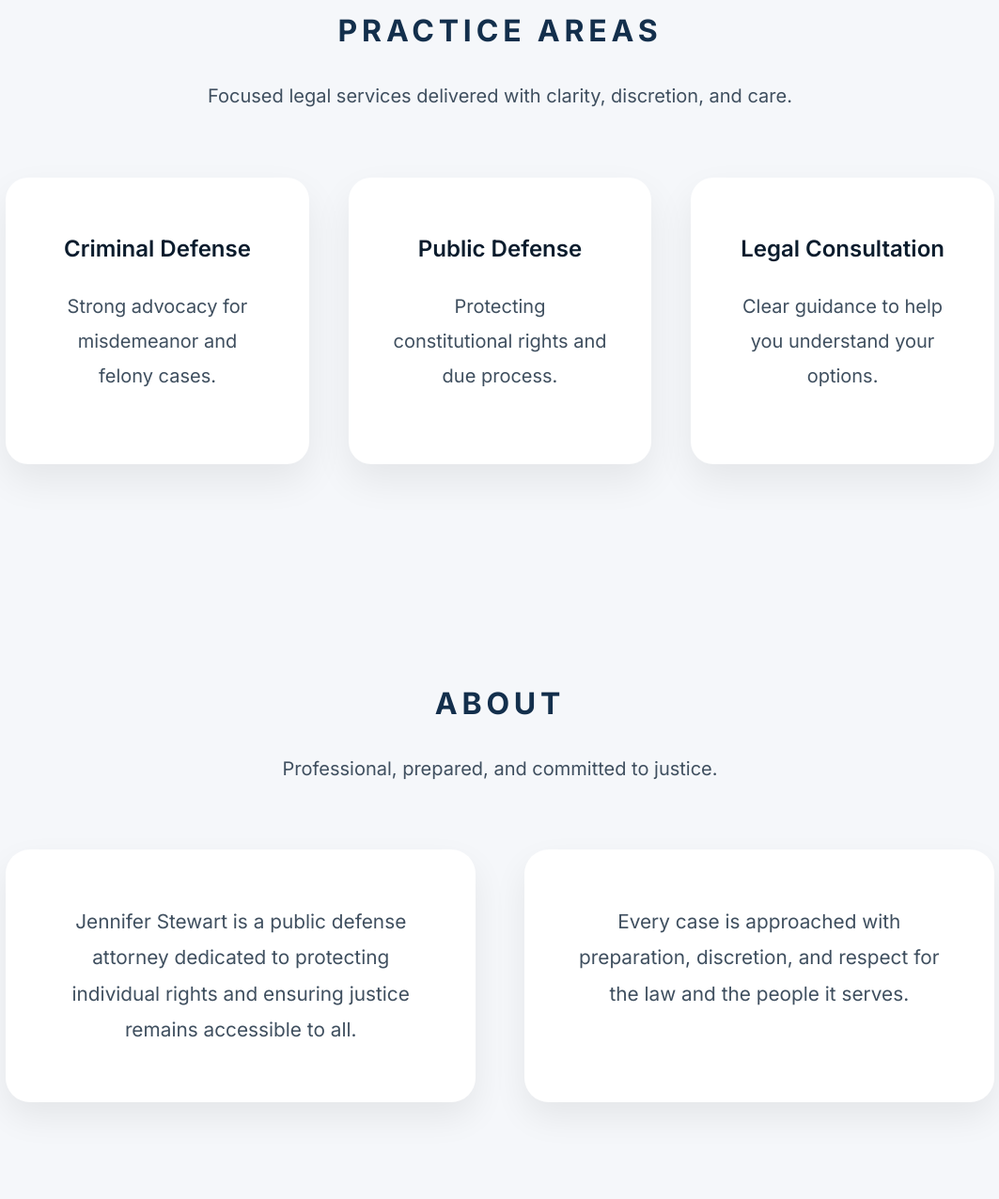
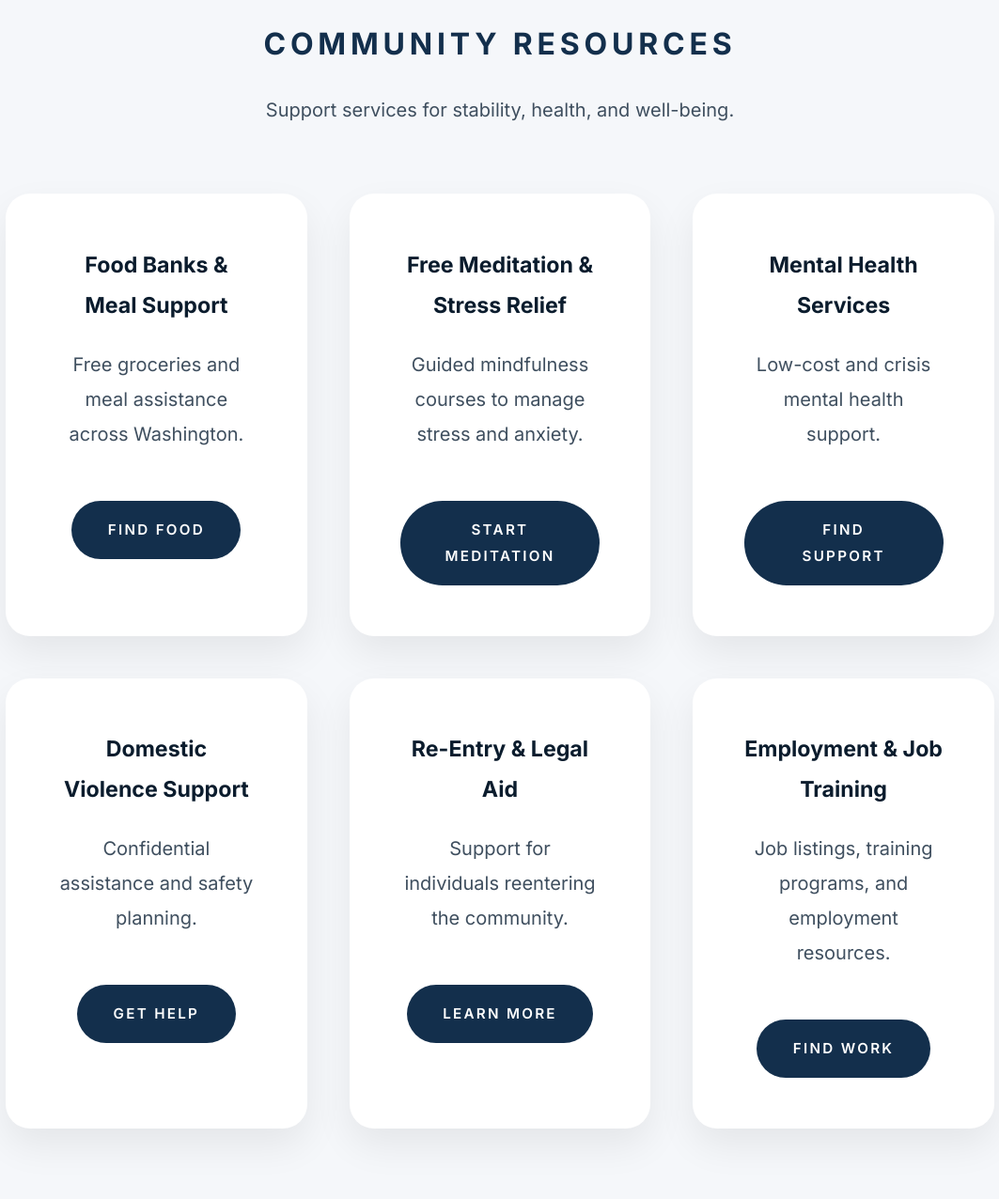
Before and after one commit to emailbottles-boop/jennifer-law-draft, a plain HTML site: page index.html in a window 1280 px wide. Shown: the part 760-2036 px from the top of the page at 94% size, without its empty margins (108-1171 px from the left). Drawn offline with Linux system fonts and the light colour scheme.

Commit message:
Update index.html

```diff
--- a/index.html
+++ b/index.html
@@ -31,21 +31,19 @@
       font-size: 18px;
     }
 
-    /* ===== HEADER ===== */
     header {
       background:
         linear-gradient(rgba(11,28,45,0.9), rgba(11,28,45,0.9)),
         url("legalbooks.jpeg") center / cover no-repeat;
       color: white;
-      padding: 7.4rem 1.5rem 6.2rem;
+      padding: 7.5rem 1.5rem 6.2rem;
       text-align: center;
     }
 
-    /* 👇 NAME MADE MORE AUTHORITATIVE */
     header h1 {
-      font-size: clamp(3.1rem, 6vw, 4.1rem);
-      letter-spacing: 0.045em;
-      margin-bottom: 1.4rem;
+      font-size: clamp(3.2rem, 6vw, 4.3rem);
+      letter-spacing: 0.05em;
+      margin-bottom: 1.5rem;
       font-weight: 700;
     }
 
@@ -90,9 +88,8 @@
       font-weight: 700;
     }
 
-    /* ===== SECTIONS ===== */
     section {
-      padding: 6.2rem 1.5rem;
+      padding: 6.4rem 1.5rem;
       max-width: 1100px;
       margin: 0 auto;
     }
@@ -108,64 +105,20 @@
 
     .section-subtext {
       text-align: center;
-      max-width: 780px;
-      margin: 0 auto 4.2rem;
+      max-width: 800px;
+      margin: 0 auto 4.4rem;
       font-size: 1.25rem;
       color: var(--text-soft);
     }
 
-    /* ===== PRACTICE ===== */
-    .practice-grid {
-      display: grid;
-      grid-template-columns: repeat(auto-fit, minmax(260px, 1fr));
-      gap: 2.6rem;
-    }
-
-    .practice-card {
-      background: var(--card);
-      border-radius: 24px;
-      padding: 3.4rem 3rem;
-      box-shadow: 0 18px 40px rgba(0,0,0,0.07);
-      text-align: center;
-    }
-
-    .practice-card h3 {
-      margin: 0;
-      font-size: 1.5rem;
-      font-weight: 600;
-      color: var(--navy-dark);
-    }
-
-    .practice-card p {
-      margin-top: 1.3rem;
-      font-size: 1.25rem;
-      color: var(--text-soft);
-    }
-
-    /* ===== ABOUT ===== */
-    .about-grid {
-      display: grid;
-      grid-template-columns: repeat(auto-fit, minmax(300px, 1fr));
-      gap: 3.2rem;
-    }
-
-    .about-card {
-      background: var(--card);
-      border-radius: 26px;
-      padding: 3.6rem;
-      box-shadow: 0 16px 36px rgba(0,0,0,0.07);
-      text-align: center;
-      font-size: 1.3rem;
-      color: var(--text-soft);
-    }
-
-    /* ===== RESOURCES ===== */
+    .practice-grid,
     .resources-grid {
       display: grid;
       grid-template-columns: repeat(auto-fit, minmax(260px, 1fr));
       gap: 2.8rem;
     }
 
+    .practice-card,
     .resource-card {
       background: var(--card);
       border-radius: 26px;
@@ -174,17 +127,19 @@
       box-shadow: 0 18px 40px rgba(0,0,0,0.07);
     }
 
+    .practice-card h3,
     .resource-card h3 {
-      margin-top: 0;
       font-size: 1.45rem;
       font-weight: 700;
       color: var(--navy-dark);
+      margin-top: 0;
     }
 
+    .practice-card p,
     .resource-card p {
       font-size: 1.25rem;
       color: var(--text-soft);
-      margin-top: 1rem;
+      margin-top: 1.2rem;
     }
 
     .resource-card a {
@@ -200,46 +155,9 @@
       text-decoration: none;
     }
 
-    /* ===== CONTACT ===== */
-    .contact {
-      text-align: center;
-      background: linear-gradient(135deg, #eef2f7, #e4ebf3);
-      border-radius: 32px;
-      padding: 5.4rem 2.4rem;
-    }
-
-    form {
-      max-width: 600px;
-      margin: 3.2rem auto 0;
-      display: flex;
-      flex-direction: column;
-      gap: 1.5rem;
-    }
-
-    input, textarea {
-      padding: 1.35rem 1.5rem;
-      border-radius: 18px;
-      border: 1px solid #ccd6e0;
-      font-family: inherit;
-      font-size: 1.15rem;
-    }
-
-    button {
-      margin-top: 2rem;
-      padding: 1.25rem 3.4rem;
-      border-radius: 999px;
-      border: none;
-      background: var(--navy-main);
-      color: white;
-      font-weight: 700;
-      letter-spacing: 0.18em;
-      font-size: 0.95rem;
-      cursor: pointer;
-    }
-
     footer {
       text-align: center;
-      padding: 2.8rem 1rem;
+      padding: 3rem 1rem;
       font-size: 0.95rem;
       opacity: 0.65;
     }
@@ -256,100 +174,55 @@
   <nav>
     <a href="#practice">PRACTICE</a>
     <a href="#about">ABOUT</a>
+    <a href="#resources" class="resources-btn">RESOURCES</a>
     <a href="#contact">CONTACT</a>
-    <a href="#resources" class="resources-btn">RESOURCES</a>
   </nav>
 </header>
-
-<section id="practice">
-  <h2>PRACTICE AREAS</h2>
-  <p class="section-subtext">
-    Focused legal services delivered with clarity, discretion, and care.
-  </p>
-
-  <div class="practice-grid">
-    <div class="practice-card">
-      <h3>Criminal Defense</h3>
-      <p>Strong advocacy for misdemeanor and felony cases.</p>
-    </div>
-
-    <div class="practice-card">
-      <h3>Public Defense</h3>
-      <p>Protecting constitutional rights and due process.</p>
-    </div>
-
-    <div class="practice-card">
-      <h3>Legal Consultation</h3>
-      <p>Clear guidance to help you understand your options.</p>
-    </div>
-  </div>
-</section>
-
-<section id="about">
-  <h2>ABOUT</h2>
-  <p class="section-subtext">
-    Professional, prepared, and committed to justice.
-  </p>
-
-  <div class="about-grid">
-    <div class="about-card">
-      Jennifer Stewart is a public defense attorney dedicated to protecting
-      individual rights and ensuring justice remains accessible to all.
-    </div>
-
-    <div class="about-card">
-      Every case is approached with preparation, discretion, and respect
-      for the law and the people it serves.
-    </div>
-  </div>
-</section>
 
 <section id="resources">
   <h2>COMMUNITY RESOURCES</h2>
   <p class="section-subtext">
-    Trusted organizations offering assistance and support.
+    Support services for stability, health, and well-being.
   </p>
 
   <div class="resources-grid">
+
     <div class="resource-card">
-      <h3>Washington DSHS</h3>
-      <p>Food, cash, medical, and housing assistance.</p>
-      <a href="https://www.dshs.wa.gov" target="_blank">VISIT DSHS</a>
+      <h3>Food Banks & Meal Support</h3>
+      <p>Free groceries and meal assistance across Washington.</p>
+      <a href="https://www.foodpantries.org/st/washington" target="_blank">FIND FOOD</a>
     </div>
 
     <div class="resource-card">
-      <h3>Homeless Shelter Directory</h3>
-      <p>Emergency housing and shelter services.</p>
-      <a href="https://www.homelessshelterdirectory.org/state/washington" target="_blank">FIND SHELTERS</a>
+      <h3>Free Meditation & Stress Relief</h3>
+      <p>Guided mindfulness courses to manage stress and anxiety.</p>
+      <a href="https://www.uclahealth.org/programs/marc/free-guided-meditations" target="_blank">START MEDITATION</a>
     </div>
 
     <div class="resource-card">
-      <h3>WA LawHelp</h3>
-      <p>Free legal information and self-help tools.</p>
-      <a href="https://www.washingtonlawhelp.org" target="_blank">GET HELP</a>
+      <h3>Mental Health Services</h3>
+      <p>Low-cost and crisis mental health support.</p>
+      <a href="https://findtreatment.gov" target="_blank">FIND SUPPORT</a>
     </div>
 
     <div class="resource-card">
-      <h3>Crisis Connections</h3>
-      <p>24-hour crisis and support line.</p>
-      <a href="https://www.crisisconnections.org" target="_blank">CALL SUPPORT</a>
+      <h3>Domestic Violence Support</h3>
+      <p>Confidential assistance and safety planning.</p>
+      <a href="https://www.thehotline.org" target="_blank">GET HELP</a>
     </div>
-  </div>
-</section>
 
-<section id="contact">
-  <h2>CONTACT</h2>
-  <p class="section-subtext">
-    Confidential, respectful, and judgment-free communication.
-  </p>
+    <div class="resource-card">
+      <h3>Re-Entry & Legal Aid</h3>
+      <p>Support for individuals reentering the community.</p>
+      <a href="https://www.washingtonlawhelp.org" target="_blank">LEARN MORE</a>
+    </div>
 
-  <div class="contact">
-    <form action="https://formspree.io/f/mnjzwvzl" method="POST">
-      <input type="text" name="name" placeholder="Your Name" required>
-      <input type="email" name="email" placeholder="Your Email" required>
-      <textarea name="message" placeholder="Briefly describe your situation" required></textarea>
-      <button type="submit">GET IN TOUCH</button>
-    </form>
+    <div class="resource-card">
+      <h3>Employment & Job Training</h3>
+      <p>Job listings, training programs, and employment resources.</p>
+      <a href="https://www.careeronestop.org" target="_blank">FIND WORK</a>
+    </div>
+
   </div>
 </section>
 
```
